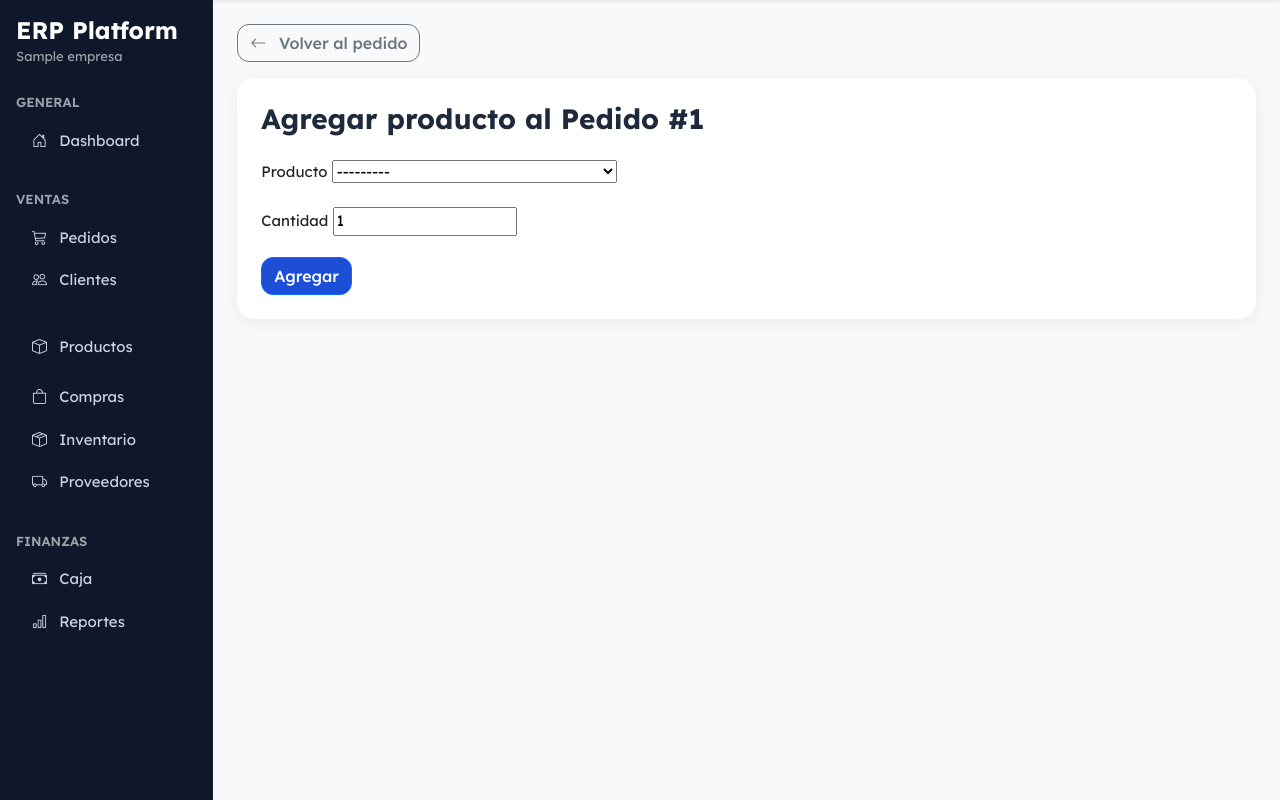
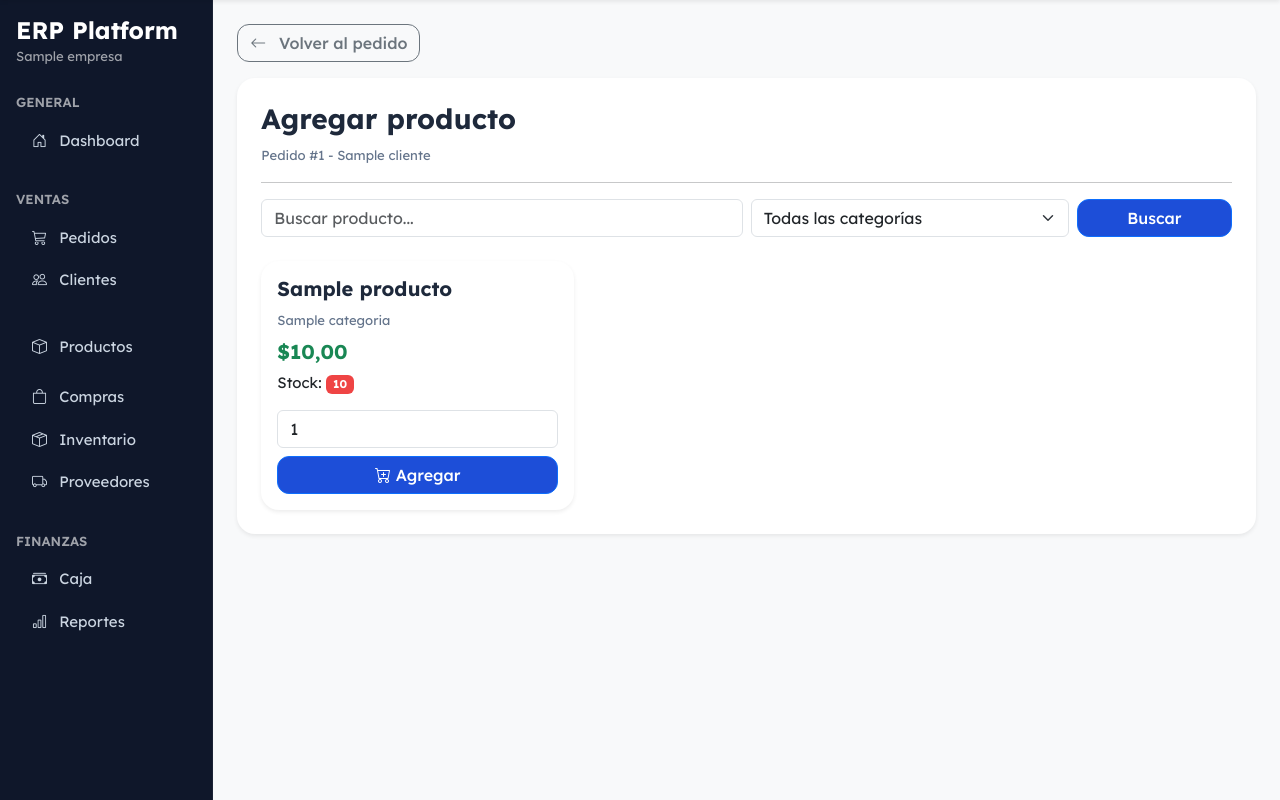
Before and after one commit to diegomreboredo/app_migaydelicias, a Django app: page /pedidos/1/agregar-producto/ in a window 1280 px wide. Shown: the part 72-872 px from the top of the page. Run offline with Django 5.2, Linux system fonts and the light colour scheme; a user stored in the database is signed in; tables that the repository leaves empty hold one stand-in row (values such as "Sample post"); some libraries are stand-ins or nearby versions.

Commit message:
Mejora pedidos: reserva de stock y nueva interfaz para agregar productos

```diff
--- a/pedidos/forms_detalle.py
+++ b/pedidos/forms_detalle.py
@@ -23,8 +23,17 @@ class DetallePedidoForm(forms.Form):
             Producto.objects.filter(
                 empresa=empresa,
                 activo=True
-            )
+            ).order_by("nombre")
         )
+
+        self.fields["producto"].widget.attrs.update({
+            "class": "form-select",
+            "id": "producto-select"
+        })
+
+        self.fields["cantidad"].widget.attrs.update({
+            "class": "form-control"
+        })
 
     def clean(self):
 
@@ -35,10 +44,10 @@ class DetallePedidoForm(forms.Form):
 
         if producto and cantidad:
 
-            if cantidad > producto.stock:
+            if cantidad > producto.stock_disponible:
 
                 raise forms.ValidationError(
-                    f"Stock insuficiente. Disponible: {producto.stock}"
+                    f"Stock insuficiente. Disponible: {producto.stock_disponible}"
                 )
 
         return cleaned_data
--- a/pedidos/models.py
+++ b/pedidos/models.py
@@ -6,6 +6,7 @@ from productos.models import Producto
 from django.db.models import Sum
 from inventario.models import MovimientoInventario
 from caja.models import MovimientoCaja
+from django.utils import timezone
 
 
 class Pedido(models.Model):
@@ -62,6 +63,15 @@ class Pedido(models.Model):
     actualizado = models.DateTimeField(
         auto_now=True
     )
+
+    @property
+    def minutos_transcurridos(self):
+
+        diferencia = timezone.now() - self.creado
+
+        return int(
+            diferencia.total_seconds() / 60
+        )
 
     def clean(self):
       if self.cliente.empresa != self.empresa:
--- a/pedidos/templates/pedidos/agregar_producto.html
+++ b/pedidos/templates/pedidos/agregar_producto.html
@@ -15,62 +15,206 @@ Agregar producto
 
 </a>
 
-{% if form.non_field_errors %}
 
-<div class="alert alert-danger">
+<div class="card border-0 shadow-sm">
 
-    {% for error in form.non_field_errors %}
+<div class="card-body p-4">
 
-        {{ error }}
+
+<h3 class="fw-bold">
+    Agregar producto
+</h3>
+
+<small class="text-muted">
+    Pedido #{{ pedido.id }} - {{ pedido.cliente.nombre }}
+</small>
+
+
+<hr>
+
+
+<form method="get" class="mb-4">
+
+<div class="row g-2">
+
+
+<div class="col-md-6">
+
+<input
+type="text"
+name="q"
+value="{{ q }}"
+class="form-control"
+placeholder="Buscar producto...">
+
+</div>
+
+
+<div class="col-md-4">
+
+<select
+name="categoria"
+class="form-select">
+
+
+<option value="">
+Todas las categorías
+</option>
+
+
+{% for categoria in categorias %}
+
+<option
+value="{{ categoria.id }}"
+{% if categoria_id == categoria.id|stringformat:"s" %}
+selected
+{% endif %}
+>
+
+{{ categoria.nombre }}
+
+</option>
 
 {% endfor %}
 
+
+</select>
+
 </div>
+
+
+<div class="col-md-2">
+
+<button
+class="btn btn-primary w-100">
+
+Buscar
+
+</button>
+
+</div>
+
+
+</div>
+
+</form>
+
+
+
+<div class="row g-3">
+
+
+{% for producto in productos %}
+
+
+<div class="col-md-4">
+
+
+<div class="card h-100 shadow-sm">
+
+
+<div class="card-body">
+
+
+<h5 class="fw-bold">
+{{ producto.nombre }}
+</h5>
+
+
+<small class="text-muted">
+{{ producto.categoria.nombre }}
+</small>
+
+
+<h5 class="text-success mt-2">
+${{ producto.precio }}
+</h5>
+
+
+<p>
+Stock:
+
+{% if producto.stock <= producto.stock_minimo %}
+
+<span class="badge bg-danger">
+{{ producto.stock }}
+</span>
+
+{% else %}
+
+<span class="badge bg-success">
+{{ producto.stock }}
+</span>
 
 {% endif %}
 
-<div class="card p-4">
+</p>
 
-    <h3 class="mb-4">
 
-        Agregar producto al Pedido #{{ pedido.id }}
-
-    </h3>
 
 <form method="post">
 
 {% csrf_token %}
 
-        <div class="mb-3">
 
-            <label class="form-label">
-                Producto
-            </label>
+<input
+type="hidden"
+name="producto"
+value="{{ producto.id }}">
 
-            {{ form.producto }}
+
+
+<input
+type="number"
+name="cantidad"
+min="1"
+max="{{ producto.stock }}"
+value="1"
+class="form-control mb-2">
+
+
+<button
+class="btn btn-primary w-100">
+
+
+<i class="bi bi-cart-plus"></i>
+
+Agregar
+
+
+</button>
+
+
+</form>
+
 
 </div>
 
-        <div class="mb-3">
+</div>
 
-            <label class="form-label">
-                Cantidad
-            </label>
-
-            {{ form.cantidad }}
 
 </div>
 
-        <button
-            type="submit"
-            class="btn btn-primary">
 
-            Agregar
+{% empty %}
 
-        </button>
 
-    </form>
+<div class="alert alert-secondary">
+
+No hay productos encontrados.
 
 </div>
 
+
+{% endfor %}
+
+
+</div>
+
+
+</div>
+
+</div>
+
+
 {% endblock %}
--- a/pedidos/views.py
+++ b/pedidos/views.py
@@ -5,6 +5,8 @@ from .forms import PedidoForm
 from .models import Pedido, DetallePedido
 from django.shortcuts import get_object_or_404
 from .forms_detalle import DetallePedidoForm
+from productos.models import Producto
+from categorias.models import Categoria
 
 @login_required
 def lista_pedidos(request):
@@ -199,6 +201,29 @@ def agregar_producto_pedido(request, pedido_id):
         empresa=empresa
     )
 
+    q = request.GET.get("q", "")
+    categoria_id = request.GET.get("categoria")
+
+    productos = Producto.objects.filter(
+        empresa=empresa,
+        activo=True
+    )
+
+    if q:
+        productos = productos.filter(
+            nombre__icontains=q
+        )
+
+    if categoria_id:
+        productos = productos.filter(
+            categoria_id=categoria_id
+        )
+
+    categorias = Categoria.objects.filter(
+        empresa=empresa,
+        activo=True
+    )
+
     if request.method == "POST":
 
         form = DetallePedidoForm(
@@ -232,6 +257,10 @@ def agregar_producto_pedido(request, pedido_id):
             "pedido": pedido,
             "form": form,
             "empresa": empresa,
+            "productos": productos,
+            "categorias": categorias,
+            "q": q,
+            "categoria_id": categoria_id,
         }
     )
 
--- a/productos/models.py
+++ b/productos/models.py
@@ -44,6 +44,10 @@ class Producto(models.Model):
         default=0
     )
 
+    stock_reservado = models.PositiveIntegerField(
+        default=0
+    )
+
     activo = models.BooleanField(
         default=True
     )
@@ -59,6 +63,10 @@ class Producto(models.Model):
     class Meta:
         ordering = ["nombre"]
 
+    @property
+    def stock_disponible(self):
+        return self.stock - self.stock_reservado
+
     def clean(self):
       if self.categoria_id and self.empresa_id:
           if self.categoria.empresa != self.empresa:
```
Also changed, not shown: pedidos/templates/pedidos/lista.html (+77 -6 lines), productos/templates/productos/lista.html (+28 -2 lines), productos/migrations/0003_producto_stock_reservado.py (added). Lines whose indentation alone changed are shown as unchanged.
